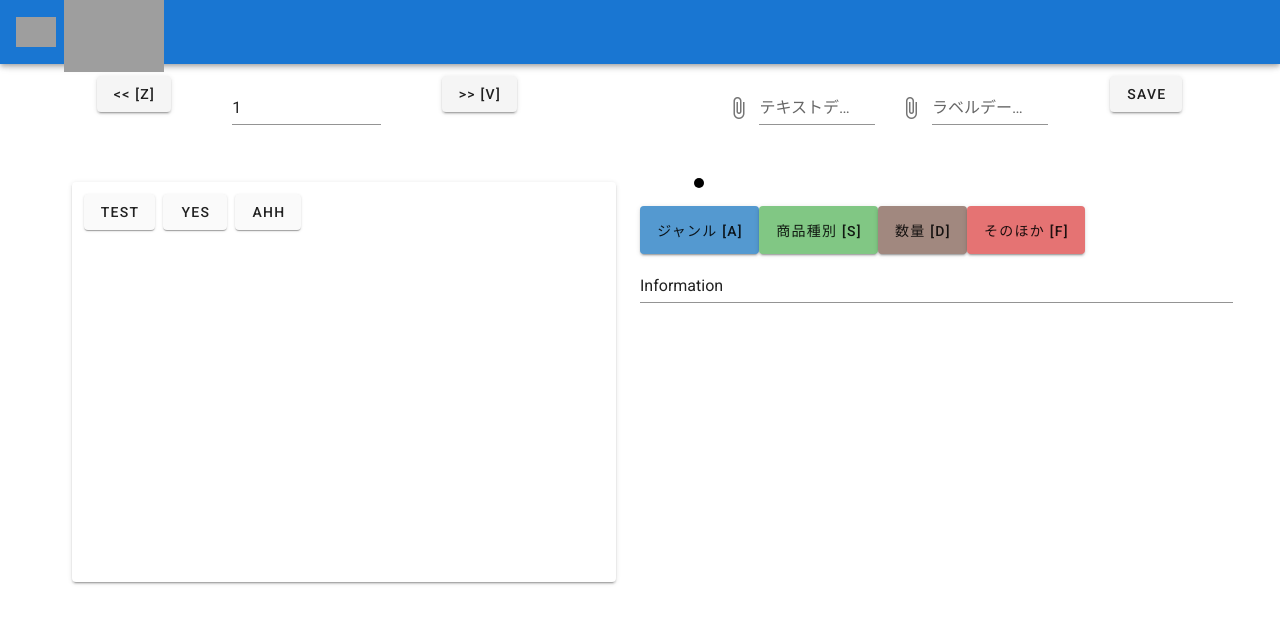
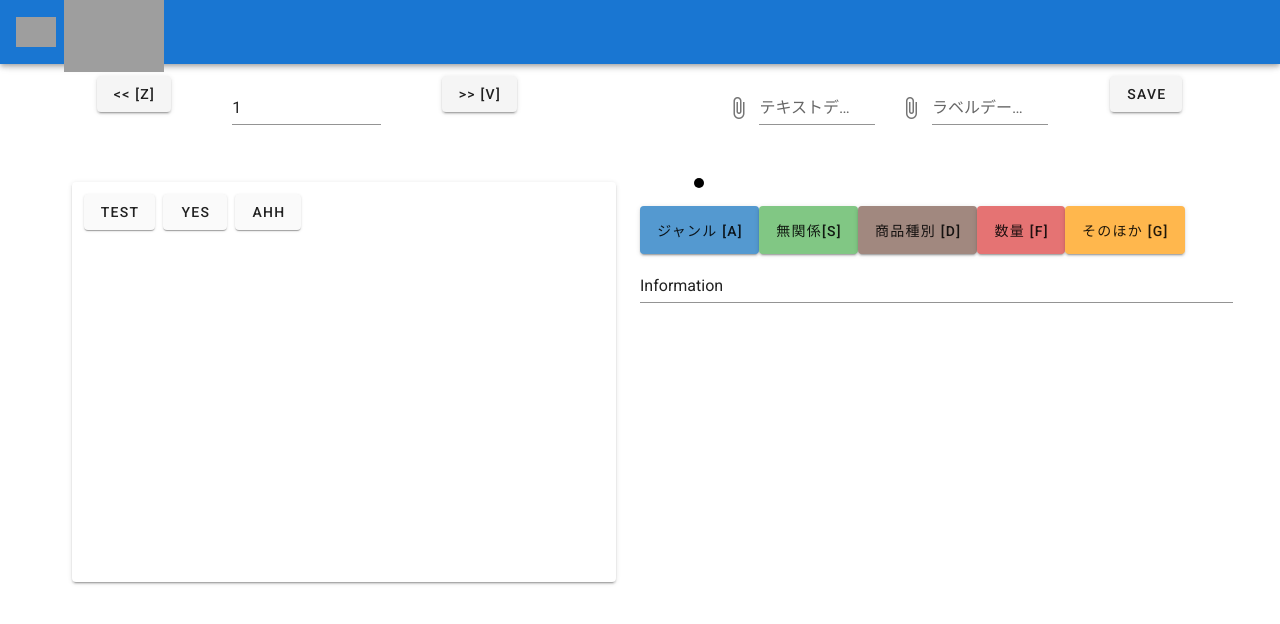
Before and after one commit to HN410/SecondhandAnnotator, a Vue app: page / in a window 1280 px wide. Shown: the top 624 px of the page. Built offline with nearby package versions, Linux system fonts and the light colour scheme; grey boxes are pictures that could not be loaded.

Commit message:
add irrelevant

```diff
--- a/src/App.vue
+++ b/src/App.vue
@@ -71,6 +71,9 @@ export default {
         case 'f':
           code = 3;
           break;
+        case 'g':
+          code = 4;
+          break;
         case 'z':
           this.$refs.main.addPage(-1);
           return;
--- a/src/components/Common.js
+++ b/src/components/Common.js
@@ -1,7 +1,7 @@
 const COLOR_LIGHTEN = " lighten-"
-const COLORS = ["blue", "green", "brown", "red"];
+const COLORS = ["blue", "green", "brown", "red", "orange"];
 const COLOR_DEFAULT = "grey lighten-5";
-const TAG_LIST = ["ジャンル [a]", "商品種別 [s]", "数量 [d]", "そのほか [f]"];
+const TAG_LIST = ["ジャンル [a]","無関係[s]", "商品種別 [d]", "数量 [f]", "そのほか [g]", ];
 
 function arrayEqual(a, b) {
     if (!Array.isArray(a))    return false;
--- a/src/components/TextPane.vue
+++ b/src/components/TextPane.vue
@@ -10,7 +10,6 @@
           :key="index"
           @click.left="buttonLClicked(index)"
           @click.right="buttonRClicked(index)"
-          @click.middle="buttonMClicked(index)"
           :color="getColor(index)"
           >{{ item }}
         </v-btn>
@@ -52,15 +51,9 @@ export default {
     buttonLClicked(index) {
       this.buttonClicked(index, 0);
     },
-    buttonMClicked(index) {
-      // ジャンルに対してしかない
-      if (this.nowTag == 0) {
-        this.buttonClicked(index, 1);
-      }
-    },
     buttonRClicked(index) {
       // 数量以外
-      if (this.nowTag != 2) {
+      if (this.nowTag != 3 && this.nowTag != 1) {
         this.buttonClicked(index, 2);
       }
     },
```
